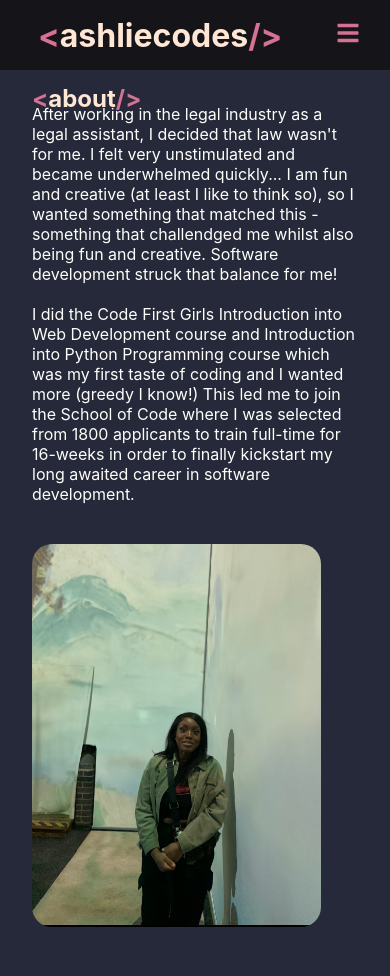
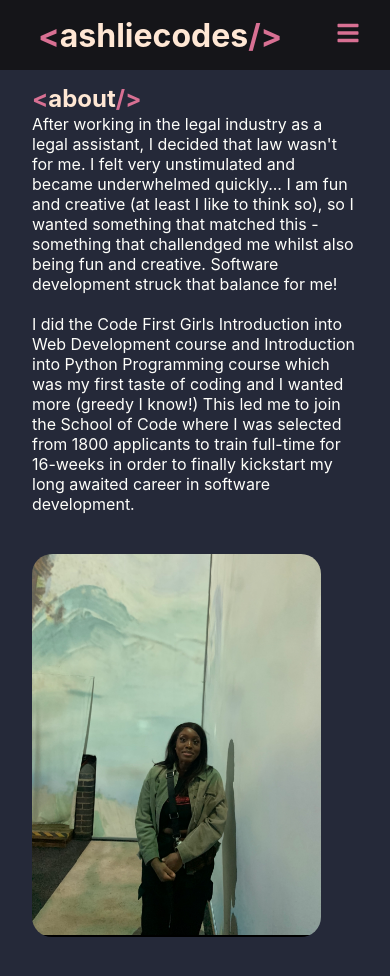
Before and after one commit to ashliecodes/portfolio, a Next.js app: page /about in a window 390 px wide. Shown: the top 976 px of the page. Built offline with nearby package versions, Linux system fonts and the light colour scheme.

Commit message:
more styling and trying to make things responsive

```diff
--- a/styles/about.module.scss
+++ b/styles/about.module.scss
@@ -6,6 +6,7 @@
 .aboutTitle {
   color: var(--secondary-text-color);
   position: absolute;
+  margin-bottom: 20px;
 }
 
 .hamTags {
@@ -28,7 +29,7 @@
 .aboutDescription {
   color: var(--main-text-color);
   display: block;
-  margin-top: 40px;
+  margin-top: 50px;
 }
 
 .main {
```
